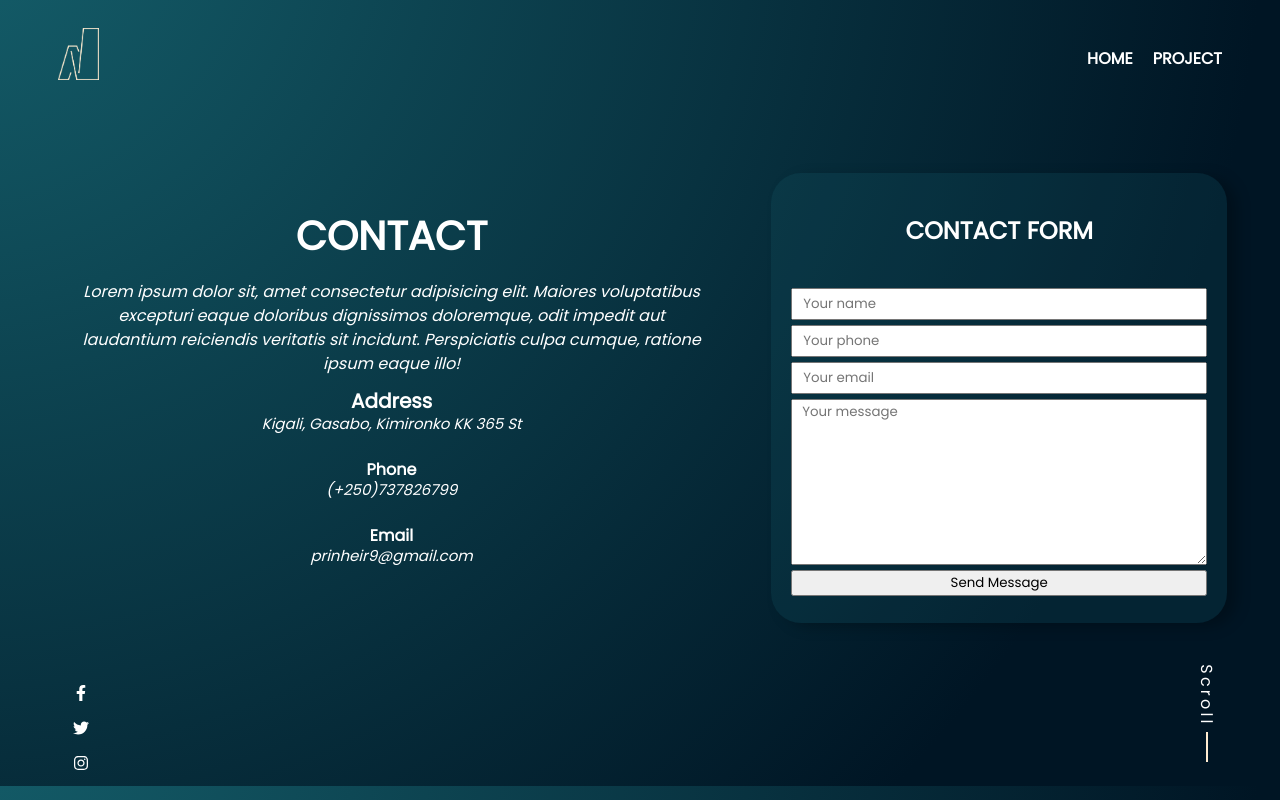
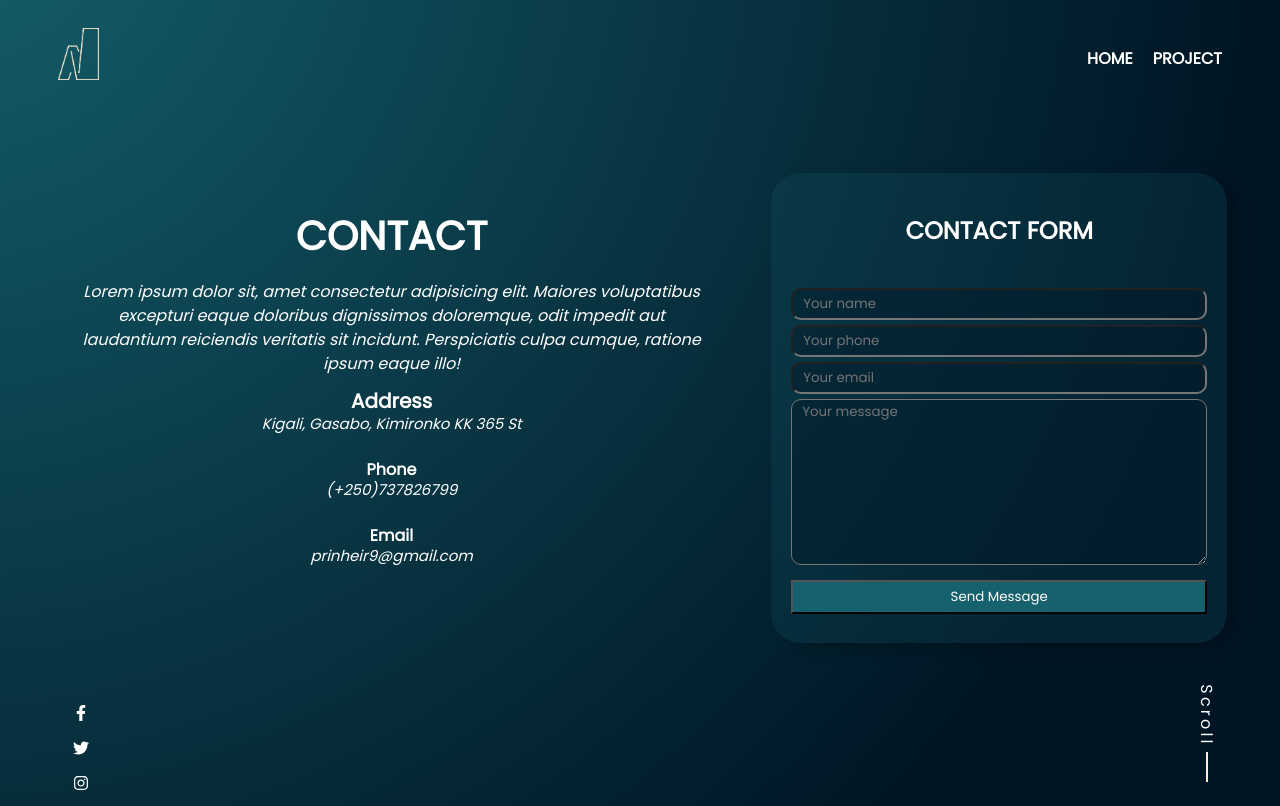
Before and after one commit to sarazaToussaint/Nassaty, a React (Create React App) app: page /Contact in a window 1280 px wide. Built offline with nearby package versions, Linux system fonts and the light colour scheme.

Commit message:
Make some changes

```diff
--- a/src/component/Contact.module.css
+++ b/src/component/Contact.module.css
@@ -13,7 +13,7 @@
 
 .contactForm {
   width: 30rem;
-  height: 450px;
+  height: 470px;
   text-align: center;
   margin-right: 2.8rem;
   background: rgba(21, 97, 109, 0.2);
@@ -37,10 +37,22 @@ form {
 input {
   height: 2rem;
   padding-left: 10px;
+  background: rgba(0, 21, 36, 0.4);
+  border-radius: 10px;
 }
 
 textarea {
   padding-left: 10px;
+  border-radius: 10px;
+  background: rgba(0, 21, 36, 0.4);
+}
+
+button {
+  margin-top: 10px;
+  padding: 5px 0;
+  margin-bottom: 1rem;
+  color: #fff;
+  background: #15616d;
 }
 
 .paragrap {
```
